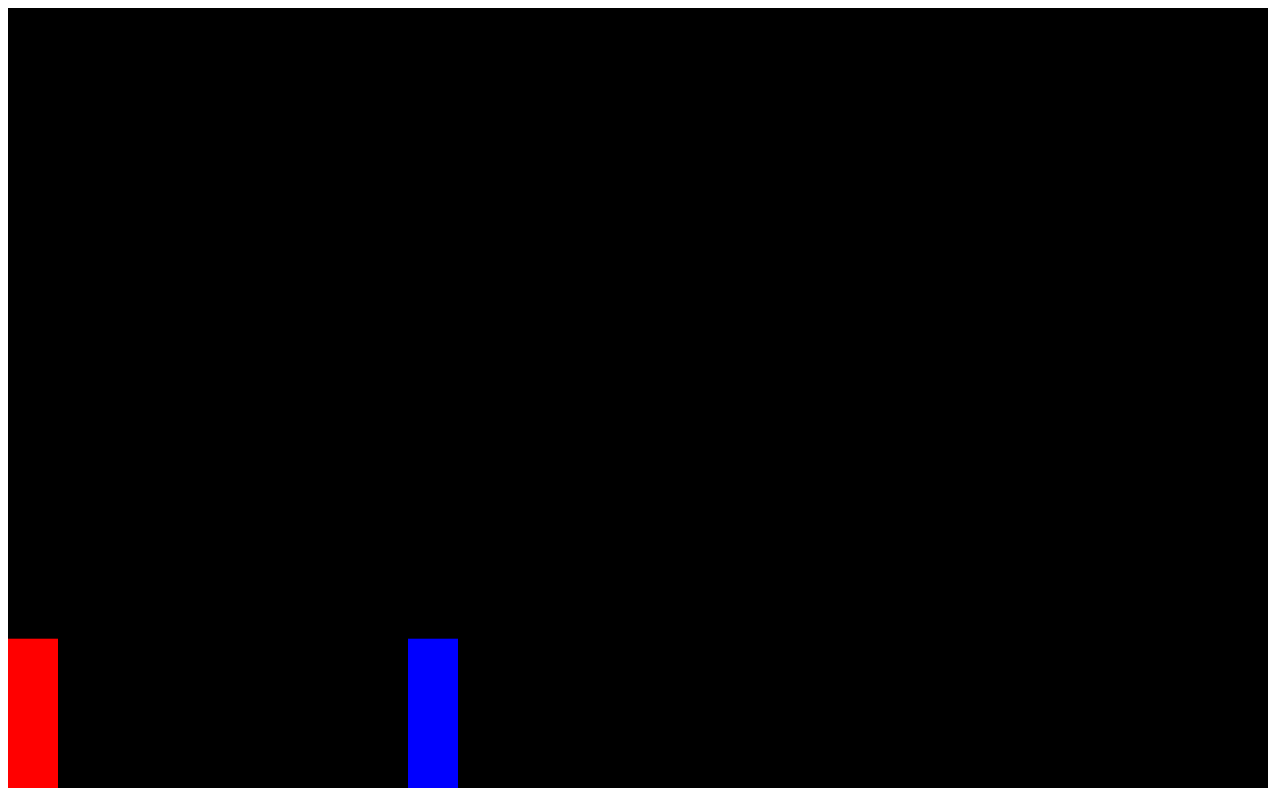
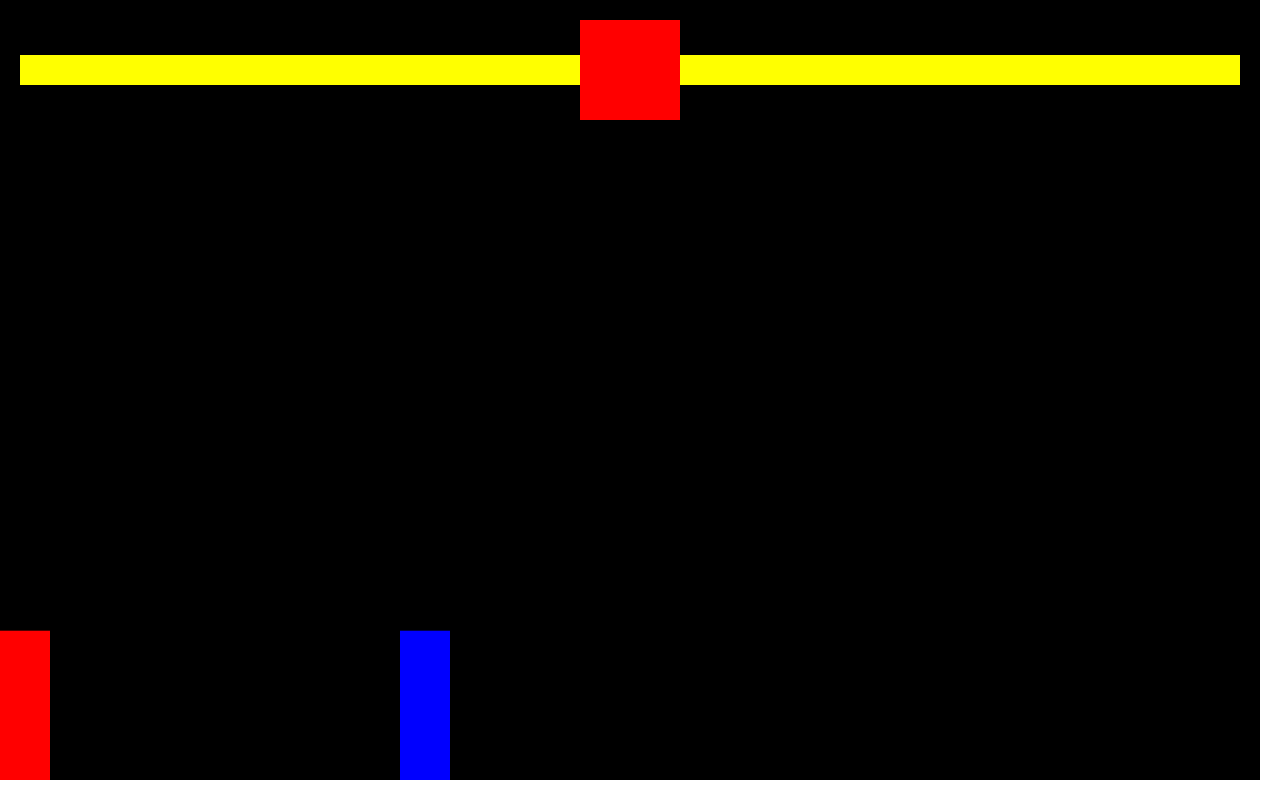
Before and after one commit to pavlo-kokhan/Fighter, a plain HTML site: page index.html in a window 1280 px wide. Drawn offline with Linux system fonts and the light colour scheme.

Commit message:
Health indicator html css

```diff
--- a/css/style.css
+++ b/css/style.css
@@ -3,3 +3,29 @@
     padding: 0;
     box-sizing: border-box;
 }
+
+.container {
+    position: relative;
+    display: inline-block;
+}
+
+.health_timer_container {
+    position: absolute;
+    display: flex;
+    width: 100%;
+    align-items: center;
+    padding: 20px;
+}
+
+.health_bar {
+    background-color: yellow;
+    height: 30px;
+    width: 100%;
+}
+
+.timer {
+    background-color: red;
+    width: 100px;
+    height: 100px;
+    flex-shrink: 0;
+}
--- a/index.html
+++ b/index.html
@@ -5,11 +5,25 @@
     <meta name="viewport"
           content="width=device-width, user-scalable=no, initial-scale=1.0, maximum-scale=1.0, minimum-scale=1.0">
     <meta http-equiv="X-UA-Compatible" content="ie=edge">
+    <link rel="stylesheet" href="/css/style.css">
     <title>Fighter</title>
 </head>
 <body>
 
-<canvas id="canvas"></canvas>
+<div class="container">
+    <div class="health_timer_container">
+        <!--  player health  -->
+        <div id="player_health_bar" class="health_bar"></div>
+
+        <!--  timer  -->
+        <div id="timer" class="timer"></div>
+
+        <!--  enemy health  -->
+        <div id="enemy_health_bar" class="health_bar"></div>
+    </div>
+
+    <canvas id="canvas"></canvas>
+</div>
 
 <script src="index.js"></script>
 </body>
```
